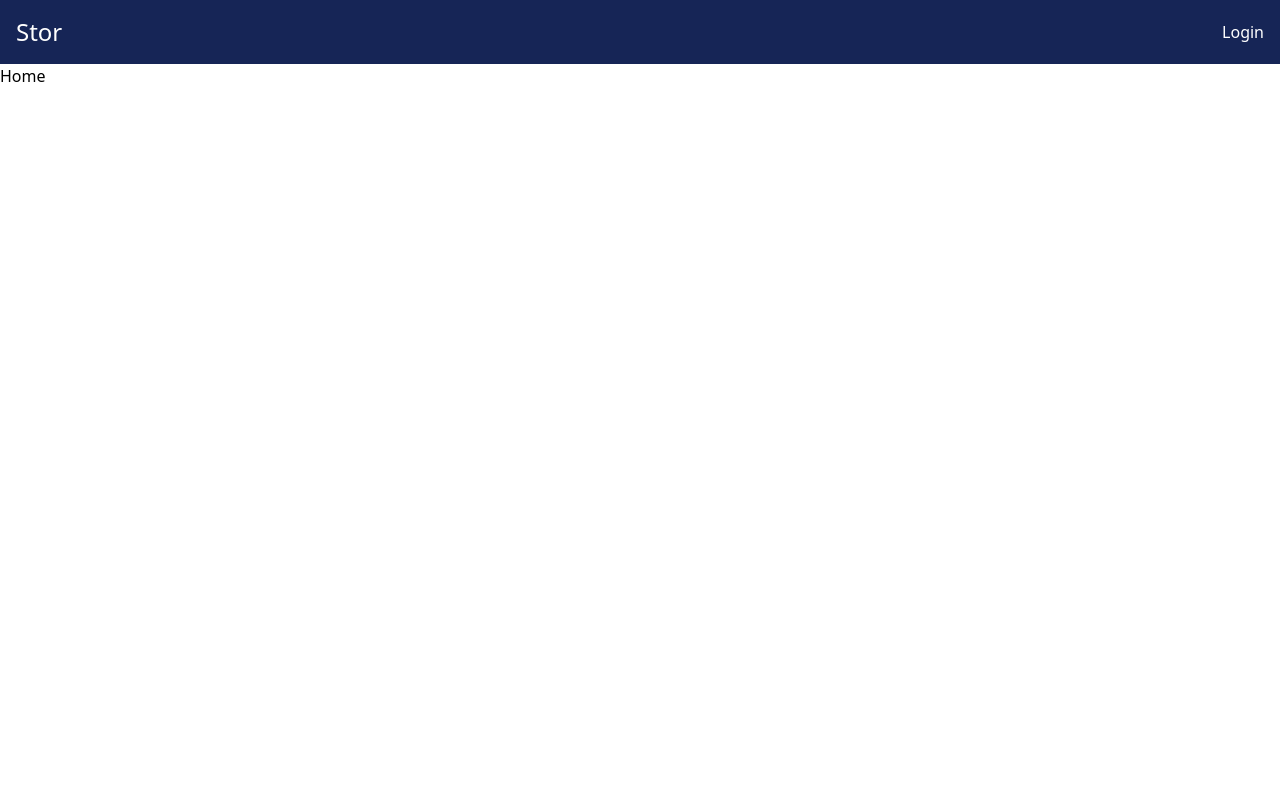
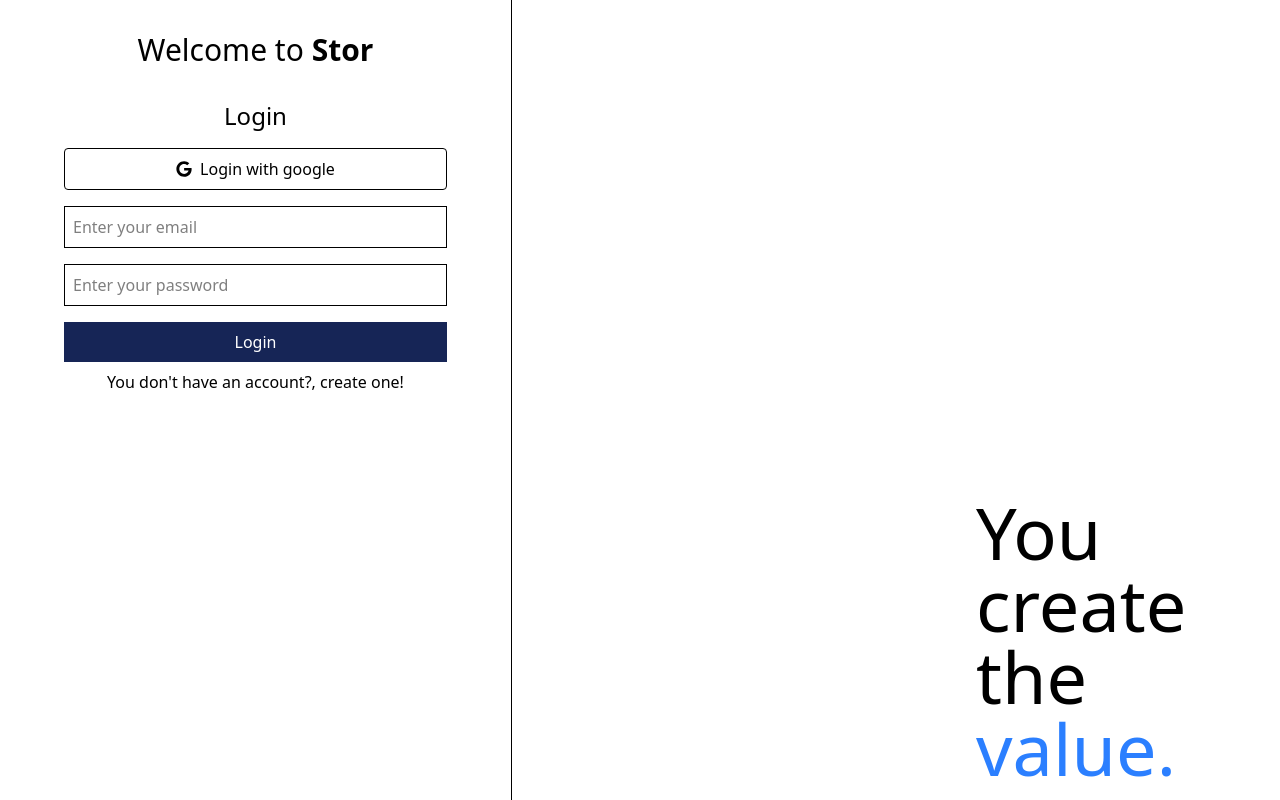
Before and after one commit to jeflugo/stor-client, a React (Vite) app: page / in a window 1280 px wide. Built offline with nearby package versions, Linux system fonts and the light colour scheme; no server answers.

Commit message:
some changes

```diff
--- a/src/App.tsx
+++ b/src/App.tsx
@@ -1,33 +1,32 @@
 import { Route, Routes } from 'react-router-dom'
-import Header from './components/Header'
+// import Header from './components/Header'
 import { lazy, Suspense } from 'react'
 import { Toaster } from 'react-hot-toast'
+import { useAuth } from './context/AuthContext'
+import Loading from './components/Loading'
 
-const Home = lazy(() => import('./pages/Home'))
+// const Home = lazy(() => import('./pages/Home'))
 const Market = lazy(() => import('./pages/Market'))
-const Login = lazy(() => import('./pages/Login'))
+const Welcome = lazy(() => import('./pages/Welcome'))
 const Register = lazy(() => import('./pages/Register'))
-
-// Loading component
-const Loading = () => (
-	<div className='loading-spinner'>
-		<div className='spinner'></div>
-		<p>Loading...</p>
-	</div>
-)
+const Dashboard = lazy(() => import('./pages/Dashboard'))
+const Settings = lazy(() => import('./pages/Settings'))
 
 export default function App() {
+	const { user } = useAuth()
 	return (
 		<>
-			<Toaster position='top-center' reverseOrder={false} />
-			<Header />
+			<Toaster position='bottom-left' reverseOrder={false} />
+			{/* <Header /> */}
 			<main>
 				<Suspense fallback={<Loading />}>
 					<Routes>
-						<Route path='/' element={<Home />} />
+						{!user && <Route path='/' element={<Welcome />} />}
+						{/* <Route path='/' element={<Home />} /> */}
+
 						<Route path='/market' element={<Market />} />
-						{/* <Route path='/dashboard' element={<div>Dashboard</div>} /> */}
-						<Route path='/login' element={<Login />} />
+						{user && <Route path='/dashboard' element={<Dashboard />} />}
+						{user && <Route path='/settings' element={<Settings />} />}
 						<Route path='/register' element={<Register />} />
 						<Route path='/*' element={<div>404</div>} />
 					</Routes>
--- a/src/components/Header.tsx
+++ b/src/components/Header.tsx
@@ -1,27 +1,25 @@
 import { Link } from 'react-router-dom'
-// import { useAuth } from '../context/AuthContext'
+import { useAuth } from '../context/AuthContext'
+import LoginButton from './LoginButton'
+import UserDetails from './UserDetails'
 
 export default function Header() {
-	// const { user } = useAuth()
+	const { user } = useAuth()
 	return (
 		<header className='bg-blue-950 text-white'>
 			<div className='container mx-auto flex justify-between items-center p-4'>
 				<div className='flex space-x-4 items-center'>
-					<div>
-						<img />
-						<h1 className='text-2xl'>
-							<Link to='/'>Stor</Link>
-						</h1>
-					</div>
+					<h1 className='text-2xl font-bold'>
+						<Link to='/'>Stor</Link>
+					</h1>
 					<nav>
 						<ul className='flex space-x-4'>
-							{/* <li>Market</li> */}
-							{/* <li>Dashboard</li> */}
+							<Link to='/market'>Market</Link>
+							{user && <Link to={'/dashboard'}>Dashboard</Link>}
 						</ul>
 					</nav>
 				</div>
-				{/* {user && <div>Welcome, {user.username}</div>} */}
-				<Link to='/login'>Login</Link>
+				<div>{user ? <UserDetails /> : <LoginButton />}</div>
 			</div>
 		</header>
 	)
--- /dev/null
+++ b/src/components/Loading.tsx
@@ -0,0 +1,8 @@
+export default function Loading() {
+	return (
+		<div className='loading-spinner'>
+			<div className='spinner'></div>
+			<p>Loading...</p>
+		</div>
+	)
+}
--- /dev/null
+++ b/src/components/LoginButton.tsx
@@ -0,0 +1,5 @@
+import { Link } from 'react-router-dom'
+
+export default function LoginButton() {
+	return <Link to='/login'>Login</Link>
+}
--- /dev/null
+++ b/src/components/UserDetails.tsx
@@ -0,0 +1,60 @@
+import { useEffect, useState } from 'react'
+import { CiLogout, CiSettings } from 'react-icons/ci'
+import { FaRegUser } from 'react-icons/fa'
+import { Link, useNavigate } from 'react-router-dom'
+import { useAuth } from '../context/AuthContext'
+
+export default function UserDetails() {
+	const { logout } = useAuth()
+	const [clicked, setClicked] = useState(false)
+	const navigate = useNavigate()
+
+	const handleClick = () => {
+		setClicked(!clicked)
+	}
+
+	const handleLogout = () => {
+		navigate('/')
+		logout()
+	}
+
+	useEffect(() => {
+		const handleDocumentClick = (event: MouseEvent) => {
+			const target = event.target as HTMLElement
+			if (!target.closest('.user-details')) setClicked(false)
+		}
+		document.addEventListener('mousedown', handleDocumentClick)
+		return () => document.removeEventListener('mousedown', handleDocumentClick)
+	}, [])
+
+	return (
+		<div>
+			<div
+				className='rounded-full border-2 p-1 cursor-pointer relative select-none user-details'
+				onClick={handleClick}
+			>
+				<FaRegUser size={20} />
+				<div
+					className={`absolute top-8 right-0 rounded-xs bg-blue-950 border border-white  ${
+						clicked ? 'block' : 'hidden'
+					}`}
+				>
+					<Link
+						to='/settings'
+						className='flex items-center gap-1 py-1 px-2 hover:opacity-70 '
+					>
+						<CiSettings />
+						<span>Settings</span>
+					</Link>
+					<div
+						className='flex items-center gap-1 py-1 px-2 hover:opacity-70 cursor-pointer'
+						onClick={handleLogout}
+					>
+						<CiLogout />
+						<span>Logout</span>
+					</div>
+				</div>
+			</div>
+		</div>
+	)
+}
--- a/src/hooks/useAuthForm.tsx
+++ b/src/hooks/useAuthForm.tsx
@@ -2,10 +2,12 @@
 import { useState } from 'react'
 import { useAuth } from '../context/AuthContext'
 import toast from 'react-hot-toast'
+import { useNavigate } from 'react-router-dom'
 
 export const useAuthForm = (isLogin: boolean) => {
 	const { login, register } = useAuth()
 	const [isSubmitting, setIsSubmitting] = useState(false)
+	const navigate = useNavigate()
 
 	const [errors, setErrors] = useState({
 		username: '',
@@ -105,6 +107,10 @@ export const useAuthForm = (isLogin: boolean) => {
 			return false
 		} finally {
 			setIsSubmitting(false)
+
+			// setTimeout(() => {
+			navigate('/dashboard')
+			// }, 2000)
 		}
 	}
 
--- /dev/null
+++ b/src/pages/Dashboard/index.tsx
@@ -0,0 +1,6 @@
+import { useAuth } from '../../context/AuthContext'
+
+export default function Dashboard() {
+	const { user } = useAuth()
+	return <div>welcome {user?.username}</div>
+}
--- a/src/pages/Login/index.tsx
+++ /dev/null
@@ -1,82 +0,0 @@
-import { FaGoogle } from 'react-icons/fa'
-import { Link } from 'react-router-dom'
-import { useState } from 'react'
-import { useAuthForm } from '../../hooks/useAuthForm'
-
-export default function Login() {
-	const { clearError, errors, handleSubmit, isSubmitting } = useAuthForm(true)
-	const [formData, setFormData] = useState({
-		email: '',
-		password: '',
-	})
-	const { email, password } = formData
-
-	const handleChange = (e: React.ChangeEvent<HTMLInputElement>) => {
-		const { name, value } = e.target
-		setFormData(prev => ({ ...prev, [name]: value }))
-
-		clearError(name)
-	}
-
-	const onSubmit = async (e: React.FormEvent) => {
-		e.preventDefault()
-		const success = await handleSubmit(formData)
-		if (success) {
-			setFormData({
-				email: '',
-				password: '',
-			})
-		}
-	}
-	return (
-		<div className='container mx-auto p-4 max-w-[500px]'>
-			<div className='border py-4 px-8 mt-16'>
-				<h2 className='text-2xl text-center'>Login</h2>
-				<div className='mt-4 rounded p-2 border flex items-center justify-center space-x-2 cursor-pointer'>
-					<FaGoogle />
-					<span>Login with google</span>
-				</div>
-				<form className='flex flex-col space-y-4 mt-4' onSubmit={onSubmit}>
-					<input
-						type='email'
-						placeholder='Enter your email'
-						className={
-							`border p-2` + (errors.email && ' border border-red-500 m-0')
-						}
-						onChange={handleChange}
-						name='email'
-						value={email}
-					/>
-					{errors.email && (
-						<span className='text-xs text-red-500'>{errors.email}</span>
-					)}
-
-					<input
-						type='password'
-						placeholder='Enter your password'
-						className={
-							`border p-2` + (errors.password && ' border border-red-500 m-0')
-						}
-						onChange={handleChange}
-						name='password'
-						value={password}
-					/>
-					{errors.password && (
-						<span className='text-xs text-red-500'>{errors.password}</span>
-					)}
-
-					<button
-						disabled={isSubmitting}
-						className='bg-blue-950 text-white p-2'
-						type='submit'
-					>
-						Login
-					</button>
-				</form>
-				<Link to='/register'>
-					<div className='mt-2 text-center'>Create an account</div>
-				</Link>
-			</div>
-		</div>
-	)
-}
--- /dev/null
+++ b/src/pages/Settings/index.tsx
@@ -0,0 +1,3 @@
+export default function Settings() {
+	return <div>settings</div>
+}
--- /dev/null
+++ b/src/pages/Welcome/index.tsx
@@ -0,0 +1,97 @@
+import { FaGoogle } from 'react-icons/fa'
+import { Link } from 'react-router-dom'
+import { useState } from 'react'
+import { useAuthForm } from '../../hooks/useAuthForm'
+
+export default function Welcome() {
+	const { clearError, errors, handleSubmit, isSubmitting } = useAuthForm(true)
+	const [formData, setFormData] = useState({
+		email: '',
+		password: '',
+	})
+	const { email, password } = formData
+
+	const handleChange = (e: React.ChangeEvent<HTMLInputElement>) => {
+		const { name, value } = e.target
+		setFormData(prev => ({ ...prev, [name]: value }))
+
+		clearError(name)
+	}
+
+	const onSubmit = async (e: React.FormEvent) => {
+		e.preventDefault()
+		const success = await handleSubmit(formData)
+		if (success) {
+			setFormData({
+				email: '',
+				password: '',
+			})
+		}
+	}
+	return (
+		<div className='flex justify-between'>
+			<div className='border-r p-4 h-screen w-lg hidden lg:block'>
+				<div className='p-4 max-w-[500px]'>
+					<h2 className='text-3xl text-center'>
+						Welcome to <span className='font-bold'>Stor</span>
+					</h2>
+					<div className='py-4 px-8 mt-4'>
+						<h2 className='text-2xl text-center'>Login</h2>
+						<div className='mt-4 rounded p-2 border flex items-center justify-center space-x-2 cursor-pointer'>
+							<FaGoogle />
+							<span>Login with google</span>
+						</div>
+						<form className='flex flex-col space-y-4 mt-4' onSubmit={onSubmit}>
+							<input
+								type='email'
+								placeholder='Enter your email'
+								className={
+									`border p-2` + (errors.email && ' border border-red-500 m-0')
+								}
+								onChange={handleChange}
+								name='email'
+								value={email}
+							/>
+							{errors.email && (
+								<span className='text-xs text-red-500'>{errors.email}</span>
+							)}
+
+							<input
+								type='password'
+								placeholder='Enter your password'
+								className={
+									`border p-2` +
+									(errors.password && ' border border-red-500 m-0')
+								}
+								onChange={handleChange}
+								name='password'
+								value={password}
+							/>
+							{errors.password && (
+								<span className='text-xs text-red-500'>{errors.password}</span>
+							)}
+
+							<button
+								disabled={isSubmitting}
+								className='bg-blue-950 text-white p-2'
+								type='submit'
+							>
+								Login
+							</button>
+						</form>
+						<Link to='/register'>
+							<div className='mt-2 text-center hover:opacity-60'>
+								You don't have an account?, create one!
+							</div>
+						</Link>
+					</div>
+				</div>
+			</div>
+			<div className='self-end p-4'>
+				<h1 className='text-7xl text-wrap w-2xs'>
+					You create the <span className='text-blue-500'>value.</span>
+				</h1>
+			</div>
+		</div>
+	)
+}
```
